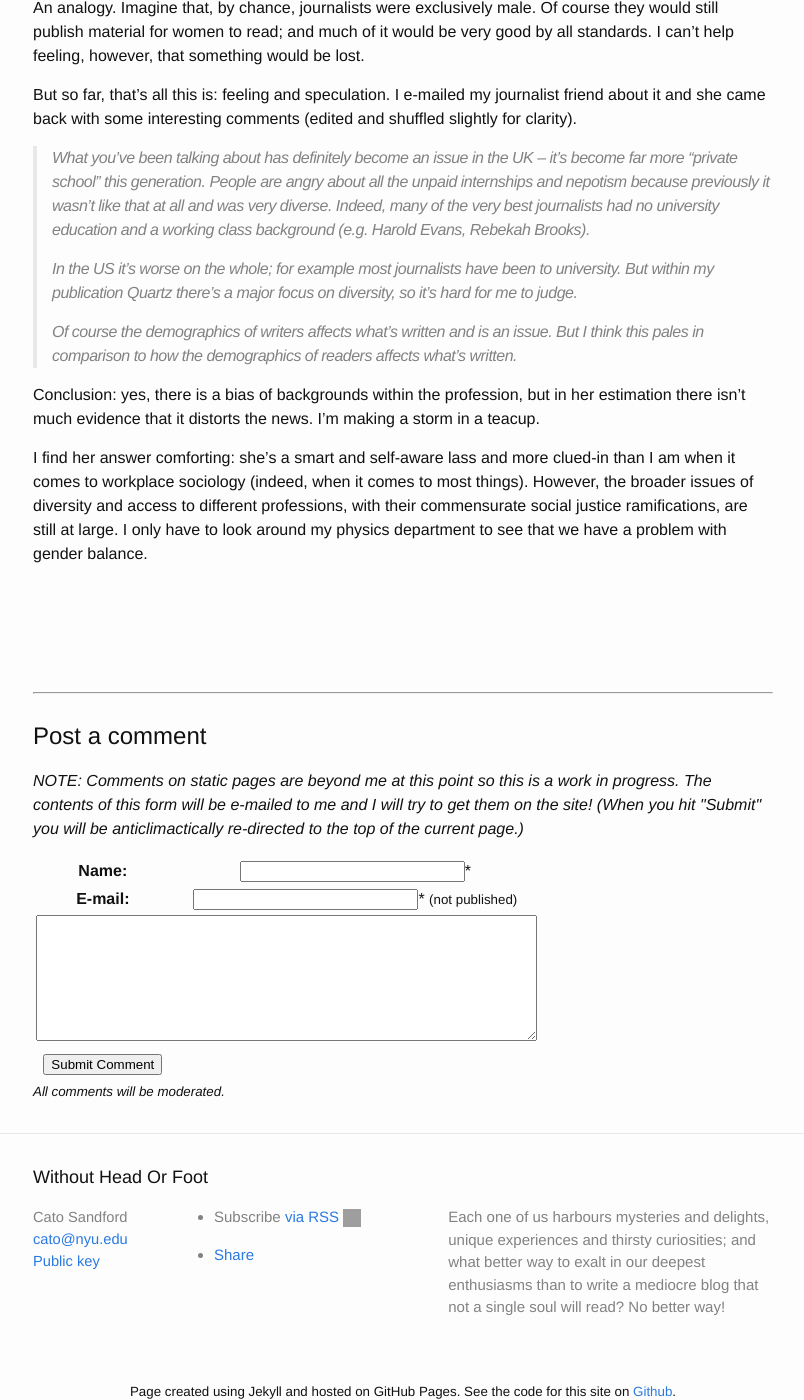
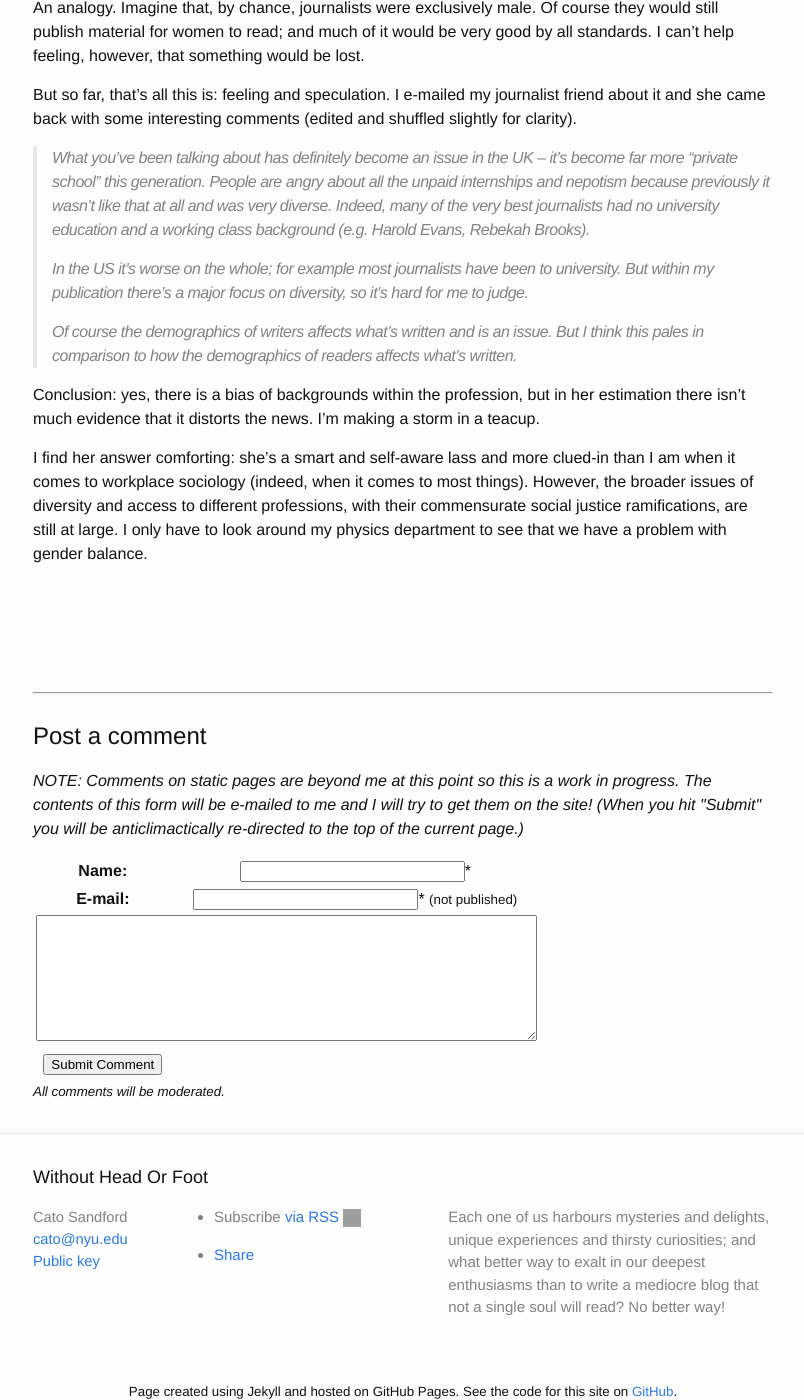
Before and after one commit to Allium/WithoutHeadOrFoot, a Jekyll site: the page built from _posts/2015-11-23-Sociology-of-Journalism.md, in a window 1280 px wide and 1400 px high, scrolled down 2598 px. Shown: the whole window, without its empty margins (237-1041 px from the left). Built offline with Jekyll 4.4.1, drawn with Linux system fonts in a browser that asks for light colours; comment, search, counter and statistics services are not loaded; grey boxes are pictures that could not be loaded.

Commit message:
reference Q

```diff
--- a/_includes/foot.html
+++ b/_includes/foot.html
@@ -1,6 +1,6 @@
 <footer class="global-footer">
 	<div align="center">
 		<small>Page created using Jekyll and hosted on GitHub Pages.
-		See the code for this site on <a href="https://github.com/Allium/WithoutHeadOrFoot">Github</a>.</small>
+		See the code for this site on <a href="https://github.com/Allium/WithoutHeadOrFoot">GitHub</a>.</small>
 	</div>
 </footer>
--- a/_posts/2015-11-23-Sociology-of-Journalism.md
+++ b/_posts/2015-11-23-Sociology-of-Journalism.md
@@ -47,7 +47,7 @@ But so far, that's all this is: feeling and speculation. I e-mailed my journalis
 
 > What you've been talking about has definitely become an issue in the UK -- it's become far more "private school" this generation. People are angry about all the unpaid internships and nepotism because previously it wasn't like that at all and was very diverse. Indeed, many of the very best journalists had no university education and a working class background (e.g. Harold Evans, Rebekah Brooks).
 >
-> In the US it's worse on the whole; for example most journalists have been to university. But within my publication Quartz there's a major focus on diversity, so it's hard for me to judge.
+> In the US it's worse on the whole; for example most journalists have been to university. But within my publication there's a major focus on diversity, so it's hard for me to judge.
 >
 > Of course the demographics of writers affects what's written and is an issue. But I think this pales in comparison to how the demographics of
 readers affects what's written.
```
